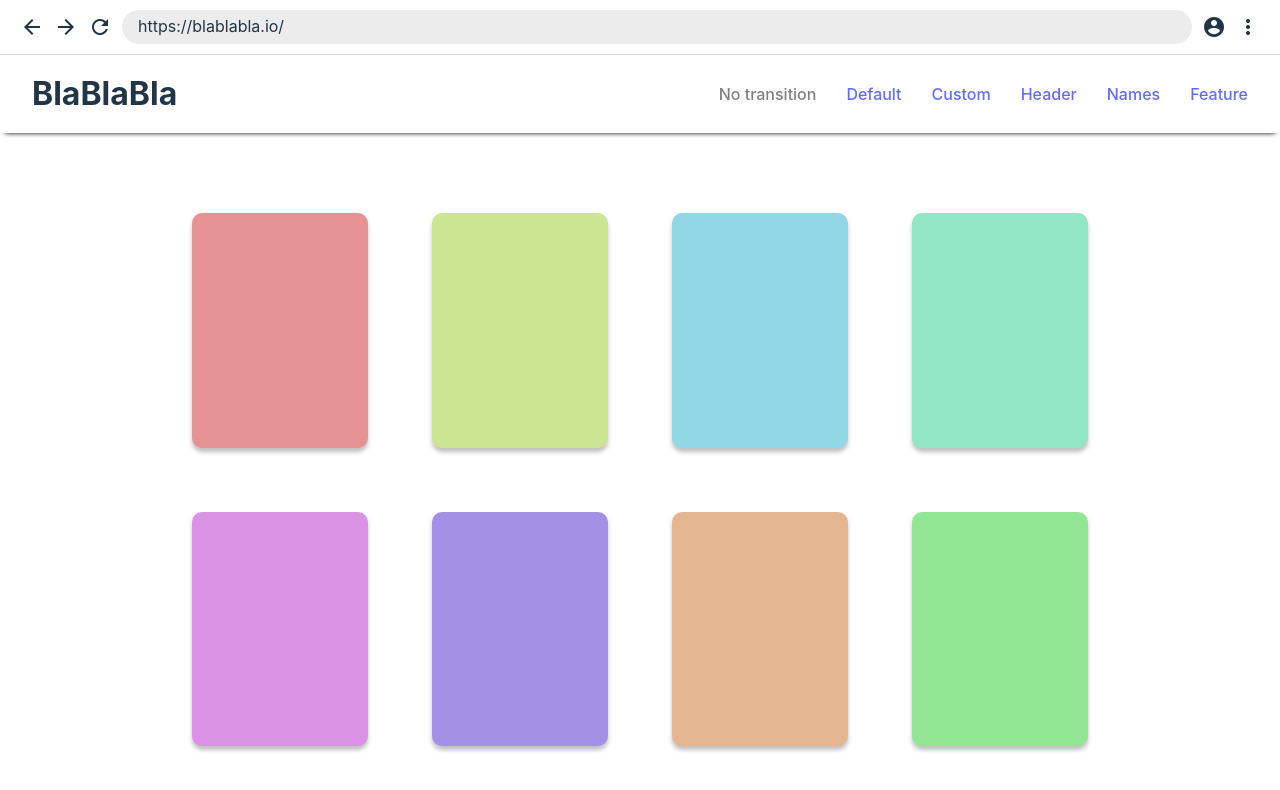
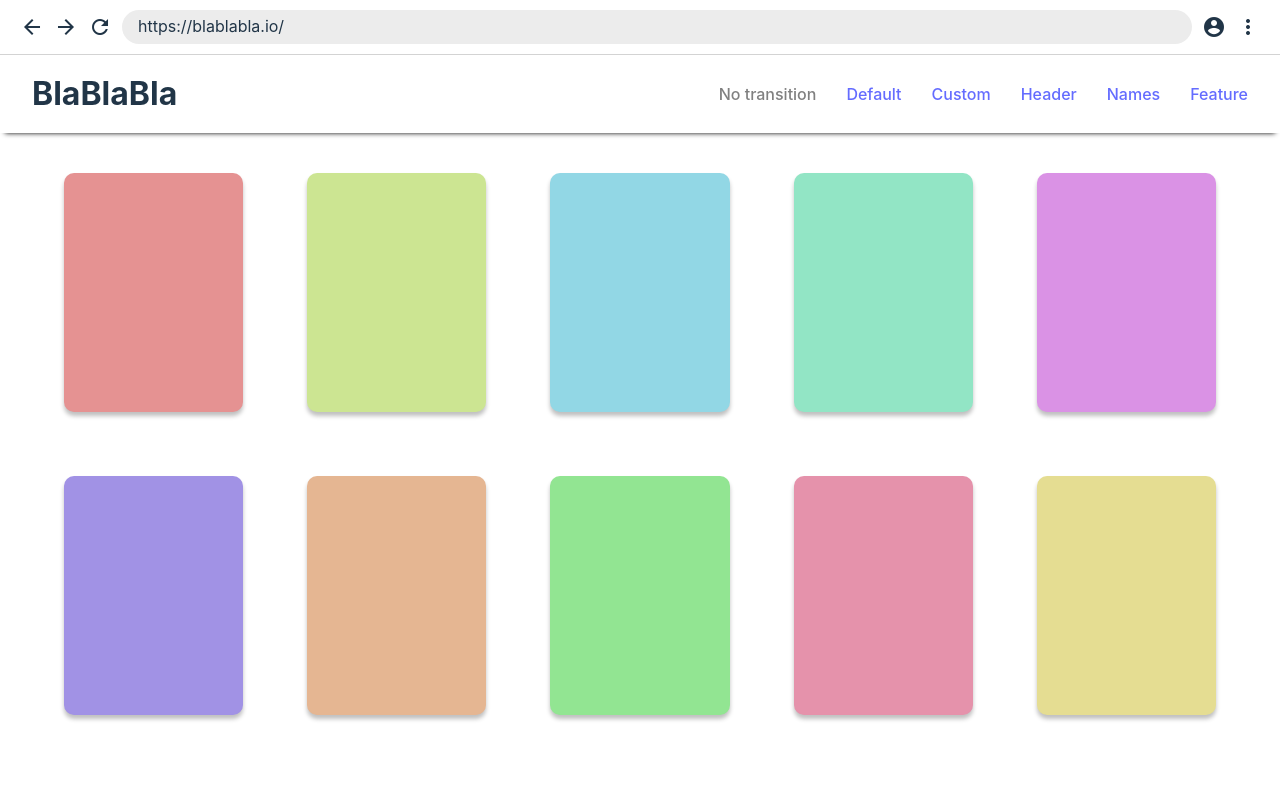
Before and after one commit to TGianella/view-transition-demo, a Next.js app: page / in a window 1280 px wide. Shown: the top 790 px of the page. Built offline with nearby package versions, Linux system fonts and the light colour scheme.

Commit message:
add cards

```diff
--- a/src/app/index.css
+++ b/src/app/index.css
@@ -51,19 +51,20 @@ header {
 .cards-list {
   display: grid;
   width: 100vw;
-  padding: 10vh 15vw;
+  max-height: 80vh;
+  padding: 5vh 5vw;
   box-sizing: border-box;
-  grid-template-columns: repeat(4, 1fr);
-  grid-template-rows: repeat(2, min(1fr, 20vh));
+  grid-template-columns: repeat(5, 1fr);
+  grid-template-rows: repeat(2, 1fr);
   gap: 4em;
 }
 
 .feature-wrapper {
   box-sizing: border-box;
   width: 100vw;
-  padding: 10vh 15vw;
+  padding: 5vh 5vw;
   display: grid;
-  grid-template-columns: repeat(4, 1fr);
+  grid-template-columns: repeat(5, 1fr);
   grid-template-rows: repeat(2, 1fr);
   gap: 5em;
 }
--- a/src/components/App.tsx
+++ b/src/components/App.tsx
@@ -72,7 +72,7 @@ export function App({ withTransition = false, withShuffle = false, viewTransitio
                     <Feature withName={!!viewTransitionNames['feature']} color={colors[featured]}/>
                     {colors
                         .filter((_, i) => i !== featured)
-                        .slice(0, 4)
+                        .slice(0, 6)
                         .map((color, i) => {
                             const index = i < featured ? i : i + 1;
                             return <Card withName={!!viewTransitionNames['card']} onClick={() => handleCardClick(index)} color={color} key={color}/>;
--- a/src/data/colors.ts
+++ b/src/data/colors.ts
@@ -7,4 +7,6 @@ export const colors = [
   "A192E5",
   "E5B692",
   "92E592",
+  "E592AB",
+  "E5DD92",
 ];
```
